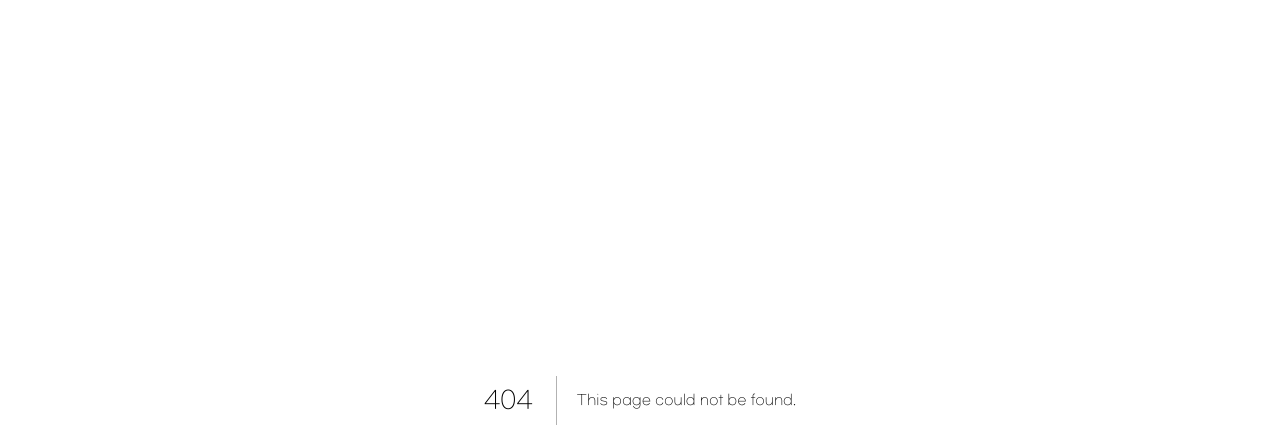
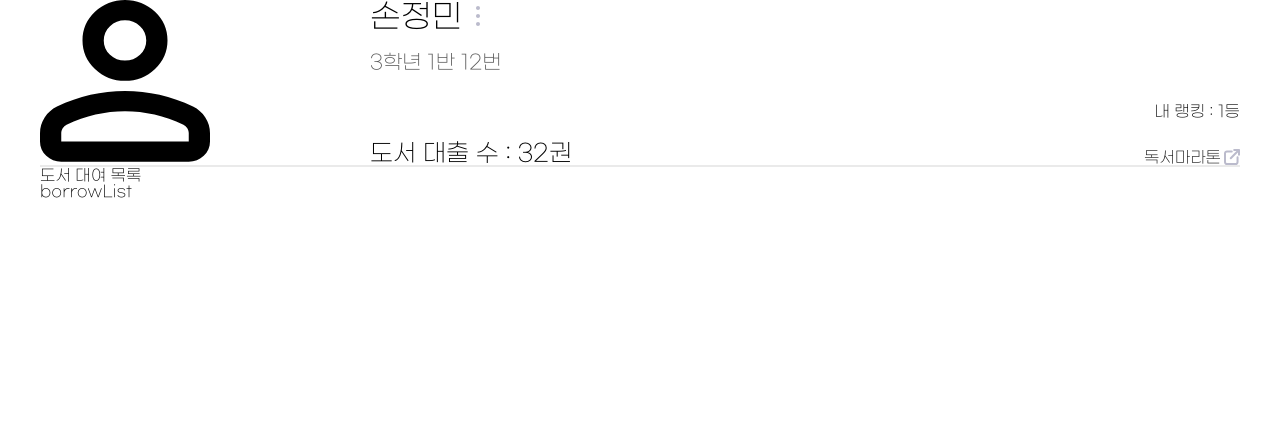
Before and after one commit to Team-GBS/GBS-client, a Next.js app: page /profile in a window 1280 px wide. Before the commit this address had no page. Shown: the top 448 px of the page. Built offline with nearby package versions, Linux system fonts and the light colour scheme.

Commit message:
Add: Profile

```diff
--- /dev/null
+++ b/src/components/Profile/organisms/ProfileTable/index.tsx
@@ -0,0 +1,43 @@
+import * as S from './style';
+import { DefaultProfileIcon, MenuIcon, NewTabLIcon } from 'assets/svg';
+import Link from 'next/link';
+
+const ProfileTable = () => {
+  return (
+    <S.TableWrapper>
+      <S.ProfileContent>
+        <S.LeftWrapper>
+          <S.ProfileImg>
+            <DefaultProfileIcon />
+          </S.ProfileImg>
+          <S.StuInfo>
+            <p className="Name">
+              손정민 <MenuIcon />
+            </p>
+            <p className="StuNum">3학년 1반 12번</p>
+            <p className="BookNum">도서 대출 수 : 32권</p>
+          </S.StuInfo>
+        </S.LeftWrapper>
+        <S.BookMarathon>
+          <p>내 랭킹 : 1등</p>
+          <Link href={'https://bookmarathon.gen.go.kr/main/main.php'}>
+            <a target="_blank">
+              독서마라톤
+              <NewTabLIcon />
+            </a>
+          </Link>
+        </S.BookMarathon>
+      </S.ProfileContent>
+      <S.MenuWrapper>
+        <S.ListBtn>도서 대여 목록</S.ListBtn>
+      </S.MenuWrapper>
+      {true ? (
+        <S.ListWrapper>borrowList</S.ListWrapper>
+      ) : (
+        <S.ListWrapper>bookmarkList</S.ListWrapper>
+      )}
+    </S.TableWrapper>
+  );
+};
+
+export default ProfileTable;
--- /dev/null
+++ b/src/components/Profile/organisms/ProfileTable/style.ts
@@ -0,0 +1,71 @@
+import styled from '@emotion/styled';
+
+export const TableWrapper = styled.div`
+  /* height: 100vh; */
+  display: flex;
+  flex-direction: column;
+`;
+
+export const ProfileContent = styled.div`
+  display: flex;
+  justify-content: space-between;
+  align-items: flex-end;
+`;
+
+export const LeftWrapper = styled.div`
+  display: flex;
+  /* align-items: center; */
+  gap: 160px;
+`;
+export const ProfileImg = styled.div``;
+
+export const StuInfo = styled.div`
+  display: flex;
+  flex-direction: column;
+  justify-content: space-between;
+
+  .Name {
+    font-size: 32px;
+    font-weight: 500;
+    display: flex;
+    align-items: center;
+    margin-bottom: -50px;
+    svg {
+      cursor: pointer;
+    }
+  }
+  .StuNum {
+    font-size: 20px;
+    font-weight: 500;
+    color: #595959;
+  }
+  .BookNum {
+    font-size: 24px;
+    font-weight: 500;
+  }
+`;
+export const BookMarathon = styled.div`
+  font-size: 16px;
+  font-weight: 300;
+  display: flex;
+  flex-direction: column;
+  align-items: flex-end;
+  gap: 30px;
+  a {
+    text-decoration: none;
+    color: #111;
+    display: flex;
+    align-items: center;
+    gap: 3px;
+  }
+`;
+
+export const MenuWrapper = styled.div`
+  border-top: 2px solid #eaeaea;
+`;
+
+export const ListBtn = styled.div`
+  cursor: pointer;
+`;
+
+export const ListWrapper = styled.div``;
--- /dev/null
+++ b/src/components/Profile/templates/ProfileTemplate/style.ts
@@ -0,0 +1,9 @@
+import styled from '@emotion/styled';
+
+export const ProfileTemplates = styled.div`
+  width: 100%;
+  height: calc(100vh - 75px);
+  display: flex;
+  flex-direction: column;
+  overflow: auto;
+`;
--- /dev/null
+++ b/src/pages/profile.tsx
@@ -0,0 +1,16 @@
+import { MainTemplates } from 'components/Common/templates/MainTemplates/style';
+import ProfileTable from 'components/Profile/organisms/ProfileTable';
+import { ProfileTemplates } from 'components/Profile/templates/ProfileTemplate/style';
+
+const ProfilePage = () => {
+  return (
+    <MainTemplates>
+      <ProfileTemplates>
+        {/* Header */}
+        <ProfileTable />
+      </ProfileTemplates>
+    </MainTemplates>
+  );
+};
+
+export default ProfilePage;
```
